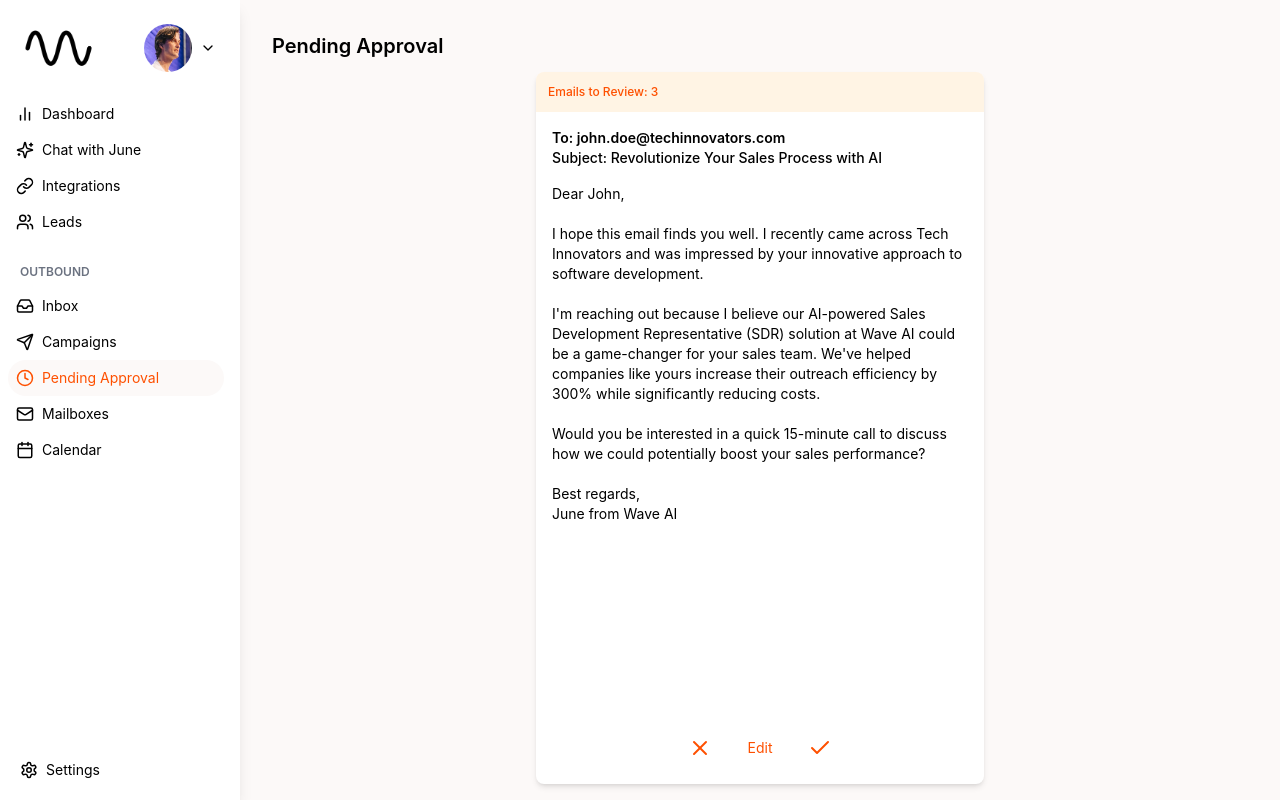
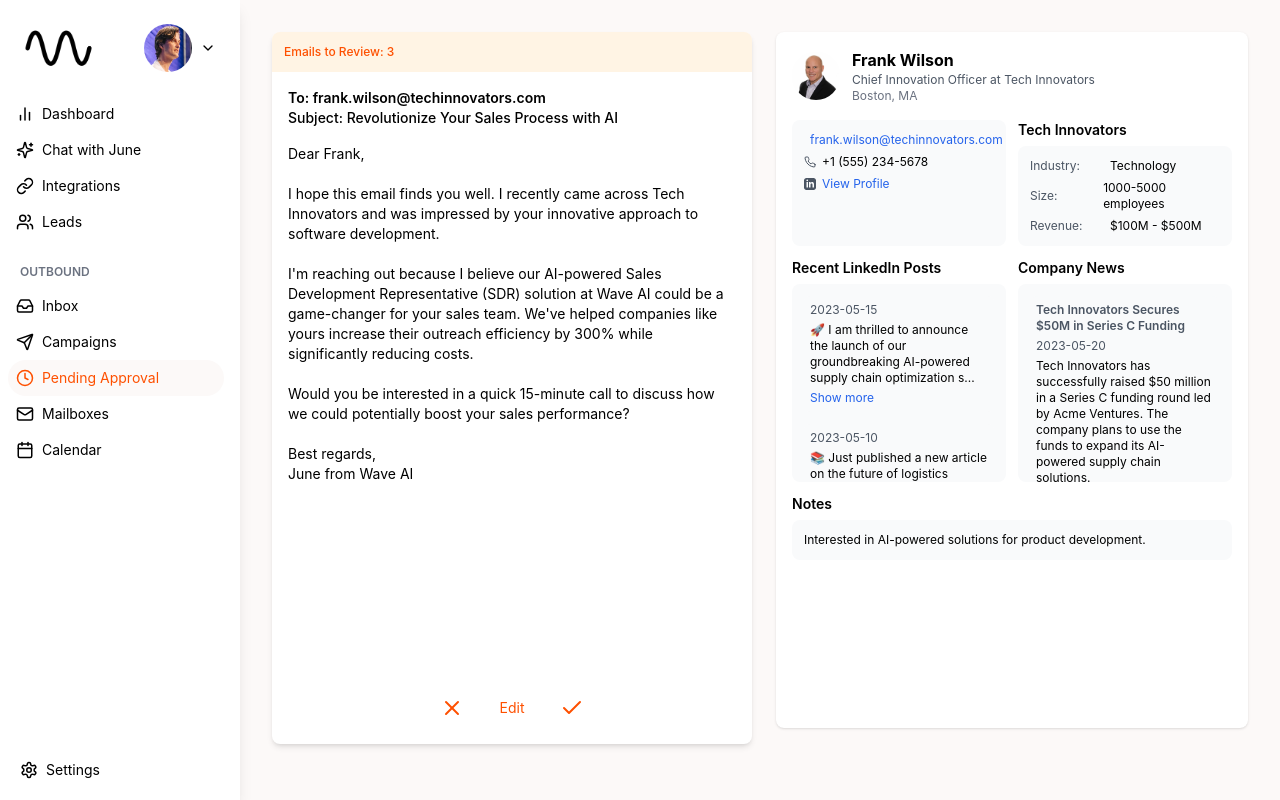
Before and after one commit to Louis2B2G/cubebase, a React (Create React App) app: page / in a window 1280 px wide. Both pictures are taken after a click on the element "Pending Approval". Built offline with nearby package versions, Linux system fonts and the light colour scheme.

Commit message:
big changes

```diff
--- a/src/components/CompanyNews.tsx
+++ b/src/components/CompanyNews.tsx
@@ -7,14 +7,14 @@
 
 const CompanyNews: React.FC<CompanyNewsProps> = ({ news }) => {
   return (
-    <div className="space-y-4">
+    <div className="space-y-3">
       {news.map((article, index) => (
-        <div key={index} className="bg-gray-50 p-4 rounded-lg">
-          <h4 className="font-semibold mb-2">{article.title}</h4>
-          <p className="text-sm text-gray-600 mb-2">{article.date}</p>
-          <p className="text-sm">{article.summary}</p>
-          <a href={article.url} target="_blank" rel="noopener noreferrer" className="text-blue-600 hover:underline text-sm">
-            Read more
+        <div key={index} className="bg-gray-50 p-1.5 rounded-lg">
+          <h4 className="font-semibold text-gray-600 mb-1 text-xs">{article.title}</h4>
+          <p className="text-gray-600 mb-1 text-xs">{article.date}</p>
+          <p className="mb-1 text-xs">{article.summary}</p>
+          <a href={article.url} target="_blank" rel="noopener noreferrer" className="text-blue-600 hover:underline text-xs">
+            Show more
           </a>
         </div>
       ))}
--- a/src/components/LinkedInPosts.tsx
+++ b/src/components/LinkedInPosts.tsx
@@ -1,4 +1,4 @@
-import React, { useState } from 'react';
+import React from 'react';
 import { LinkedInPost } from '@/types/types'; // Adjust this import path as needed
 
 interface LinkedInPostsProps {
@@ -7,7 +7,7 @@
 
 const LinkedInPosts: React.FC<LinkedInPostsProps> = ({ posts }) => {
   // Define the maximum length for post content before truncation
-  const MAX_CONTENT_LENGTH = 150;
+  const MAX_CONTENT_LENGTH = 100;
 
   // Function to truncate content and add ellipsis
   const truncateContent = (content: string) => {
@@ -16,17 +16,17 @@
   };
 
   return (
-    <div className="space-y-4">
+    <div className="space-y-3">
       {posts.map((post, index) => (
-        <div key={index} className="bg-gray-50 p-4 rounded-md">
-          <p className="text-sm text-gray-600 mb-2">{post.date}</p>
-          <p>{truncateContent(post.content)}</p>
+        <div key={index} className="bg-gray-50 p-1.5 rounded-md">
+          <p className="text-gray-600 mb-1 text-xs">{post.date}</p>
+          <p className="text-xs">{truncateContent(post.content)}</p>
           {post.content.length > MAX_CONTENT_LENGTH && (
             <a
               href={post.link}
               target="_blank"
               rel="noopener noreferrer"
-              className="text-blue-600 hover:underline mt-2 inline-block"
+              className="text-blue-600 hover:underline mt-1 inline-block text-xs"
             >
               Show more
             </a>
--- a/src/components/ProspectDetails.tsx
+++ b/src/components/ProspectDetails.tsx
@@ -10,72 +10,73 @@
 
 const ProspectDetails: React.FC<ProspectDetailsProps> = ({ prospect }) => {
   return (
-    <div className="bg-white rounded-lg shadow p-6">
-      <div className="flex items-center mb-6">
-        <img src={prospect.avatar} alt={prospect.name} className="w-24 h-24 rounded-full mr-6" />
+    <div className="bg-white rounded-lg shadow p-4 h-full overflow-y-auto text-xs">
+      <div className="flex items-center mb-4">
+        <img src={prospect.avatar} alt={prospect.name} className="w-12 h-12 rounded-full mr-3" />
         <div>
-          <h2 className="text-2xl font-bold">{prospect.name}</h2>
-          <p className="text-lg text-gray-600">{prospect.title} at {prospect.company}</p>
-          <p className="text-gray-500">{prospect.location}</p>
+          <h2 className="text-base font-bold">{prospect.name}</h2>
+          <p className="text-gray-600 text-xs">{prospect.title} at {prospect.company}</p>
+          <p className="text-gray-500 text-xs">{prospect.location}</p>
         </div>
       </div>
-      <div className="grid grid-cols-2 gap-6">
-        <div>
-          <h3 className="text-lg font-semibold mb-4">Contact Information</h3>
-          <div className="bg-gray-50 rounded-md p-4 space-y-3">
+
+      <div className="grid grid-cols-2 gap-3 mb-3">
+        <div className="bg-gray-50 rounded-lg p-3 space-y-1.5">
           <div className="flex items-center">
-              <Mail className="w-6 h-6 text-gray-600 mr-4" />
-              <a href={`mailto:${prospect.email}`} className="font-medium text-blue-600 hover:underline">{prospect.email}</a>
+            <Mail className="w-3 h-3 text-gray-600 mr-1.5" />
+            <a href={`mailto:${prospect.email}`} className="text-blue-600 hover:underline text-xs">{prospect.email}</a>
           </div>
           <div className="flex items-center">
-              <Phone className="w-6 h-6 text-gray-600 mr-4" />
-              <a href={`tel:${prospect.phone}`} className="font-medium">{prospect.phone}</a>
+            <Phone className="w-3 h-3 text-gray-600 mr-1.5" />
+            <a href={`tel:${prospect.phone}`} className="text-xs">{prospect.phone}</a>
           </div>
           <div className="flex items-center">
-              <svg className="h-6 w-6 text-gray-600 mr-4" viewBox="0 0 24 24" fill="currentColor">
+            <svg className="h-3 w-3 text-gray-600 mr-1.5" viewBox="0 0 24 24" fill="currentColor">
               <path d="M19 0h-14c-2.761 0-5 2.239-5 5v14c0 2.761 2.239 5 5 5h14c2.762 0 5-2.239 5-5v-14c0-2.761-2.238-5-5-5zm-11 19h-3v-11h3v11zm-1.5-12.268c-.966 0-1.75-.79-1.75-1.764s.784-1.764 1.75-1.764 1.75.79 1.75 1.764-.783 1.764-1.75 1.764zm13.5 12.268h-3v-5.604c0-3.368-4-3.113-4 0v5.604h-3v-11h3v1.765c1.396-2.586 7-2.777 7 2.476v6.759z"/>
             </svg>
-              <a href={prospect.linkedIn} className="font-medium text-blue-600 hover:underline" target="_blank" rel="noopener noreferrer">
+            <a href={prospect.linkedIn} className="text-blue-600 hover:underline text-xs" target="_blank" rel="noopener noreferrer">
               View Profile
             </a>
           </div>
         </div>
-        </div>
+
         <div>
-          <h3 className="text-lg font-semibold mb-4">Company Information</h3>
-          <div className="bg-gray-50 rounded-md p-4 space-y-3">
+          <h3 className="text-sm font-semibold mb-1.5">{prospect.company}</h3>
+          <div className="bg-gray-50 rounded-lg p-3 space-y-1.5">
             <div className="flex items-center">
-              <span className="text-gray-600 w-32">Industry:</span>
-              <span className="font-medium">{prospect.industry}</span>
+              <span className="text-gray-600 w-20 text-xs">Industry:</span>
+              <span className="text-xs">{prospect.industry}</span>
             </div>
             <div className="flex items-center">
-              <span className="text-gray-600 w-32">Company Size:</span>
-              <span className="font-medium">{prospect.companySize}</span>
+              <span className="text-gray-600 w-20 text-xs">Size:</span>
+              <span className="text-xs">{prospect.companySize}</span>
             </div>
             <div className="flex items-center">
-              <span className="text-gray-600 w-32">Revenue:</span>
-              <span className="font-medium">{prospect.revenue}</span>
+              <span className="text-gray-600 w-20 text-xs">Revenue:</span>
+              <span className="text-xs">{prospect.revenue}</span>
             </div>
           </div>
         </div>
       </div>
-      <div className="mt-6 grid grid-cols-2 gap-6">
-        <div className="flex flex-col h-[400px]">
-          <h3 className="text-lg font-semibold mb-2">Recent LinkedIn Posts</h3>
-          <div className="bg-gray-50 rounded-md p-4 flex-grow overflow-y-auto">
+
+      <div className="grid grid-cols-2 gap-3 mb-3">
+        <div className="flex flex-col h-56">
+          <h3 className="text-sm font-semibold mb-1.5">Recent LinkedIn Posts</h3>
+          <div className="bg-gray-50 rounded-lg p-3 flex-grow overflow-y-auto">
             <LinkedInPosts posts={prospect.linkedInPosts} />
           </div>
         </div>
-        <div className="flex flex-col h-[400px]">
-          <h3 className="text-lg font-semibold mb-2">Company News</h3>
-          <div className="bg-gray-50 rounded-md p-4 flex-grow overflow-y-auto">
+        <div className="flex flex-col h-56">
+          <h3 className="text-sm font-semibold mb-1.5">Company News</h3>
+          <div className="bg-gray-50 rounded-lg p-3 flex-grow overflow-y-auto">
             <CompanyNews news={prospect.companyNews} />
           </div>
         </div>
       </div>
-      <div className="mt-6">
-        <h3 className="text-lg font-semibold mb-2">Notes</h3>
-        <p>{prospect.notes}</p>
+
+      <div>
+        <h3 className="text-sm font-semibold mb-1.5">Notes</h3>
+        <p className="bg-gray-50 rounded-lg p-3 text-xs">{prospect.notes}</p>
       </div>
     </div>
   );
--- a/src/components/ProspectList.tsx
+++ b/src/components/ProspectList.tsx
@@ -16,6 +16,7 @@
   selectedProspect
 }) => {
   return (
+    <div className="h-[calc(100vh-200px)] overflow-y-auto">
       <div className="space-y-6">
         <ul className="space-y-4">
           {prospects.map((prospect) => (
@@ -66,6 +67,7 @@
           ))}
         </ul>
       </div>
+    </div>
   );
 };
 
--- a/src/pages/Pending.tsx
+++ b/src/pages/Pending.tsx
@@ -1,16 +1,24 @@
 import React, { useState, useEffect } from 'react';
-import { PendingEmail, generatePendingEmails } from '@/types/mockData';
+import { PendingEmail, generatePendingEmails, generateProspects } from '@/types/mockData';
+import { Prospect } from '@/types/types';
 import { motion, AnimatePresence, PanInfo } from 'framer-motion';
+import ProspectDetails from '@/components/ProspectDetails';
+
 
 const Pending: React.FC = () => {
   const [pendingEmails, setPendingEmails] = useState<PendingEmail[]>([]);
   const [currentEmail, setCurrentEmail] = useState<PendingEmail | null>(null);
   const [isEditing, setIsEditing] = useState(false);
+  const [prospects, setProspects] = useState<Prospect[]>([]);
+  const [currentProspect, setCurrentProspect] = useState<Prospect | null>(null);
 
   useEffect(() => {
     const emails = generatePendingEmails();
+    const allProspects = generateProspects();
     setPendingEmails(emails);
+    setProspects(allProspects);
     setCurrentEmail(emails[0]);
+    setCurrentProspect(allProspects.find(p => p.id === emails[0].prospectId) || null);
   }, []);
 
   const handleDragEnd = (info: PanInfo) => {
@@ -23,12 +31,12 @@
 
   const handleApprove = () => {
     setPendingEmails((prev) => prev.slice(1));
-    setCurrentEmail(pendingEmails[1] || null);
+    updateCurrentEmailAndProspect(pendingEmails[1] || null);
   };
 
   const handleReject = () => {
     setPendingEmails((prev) => prev.slice(1));
-    setCurrentEmail(pendingEmails[1] || null);
+    updateCurrentEmailAndProspect(pendingEmails[1] || null);
   };
 
   const handleEdit = () => {
@@ -49,6 +57,16 @@
     }
   };
 
+  const updateCurrentEmailAndProspect = (email: PendingEmail | null) => {
+    setCurrentEmail(email);
+    if (email) {
+      const prospect = prospects.find(p => p.id === email.prospectId);
+      setCurrentProspect(prospect || null);
+    } else {
+      setCurrentProspect(null);
+    }
+  };
+
   if (pendingEmails.length === 0) {
     return (
       <div className="h-full bg-[#fcf9f8] flex items-center justify-center">
@@ -63,10 +81,10 @@
   }
 
   return (
-    <div className="h-full bg-[#fcf9f8] p-4">
-      <h1 className="text-xl font-semibold mb-3 text-black">Pending Approval</h1>
-      <div className="max-w-md mx-auto bg-white rounded-lg shadow-md overflow-hidden">
-        <div className="p-3 bg-[#fff4e4] hover:bg-[#ffe8cc] text-[#fe5000]  text-xs font-medium">
+    <div className="h-full bg-[#fcf9f8] p-4 flex">
+      <div className="w-1/2 pr-2">
+        <div className="bg-white rounded-lg shadow-md overflow-hidden">
+          <div className="p-3 bg-[#fff4e4] hover:bg-[#ffe8cc] text-[#fe5000] text-xs font-medium">
             Emails to Review: {pendingEmails.length}
           </div>
           <div className="relative h-[calc(100vh-200px)] overflow-hidden">
@@ -159,6 +177,10 @@
           </div>
         </div>
       </div>
+      <div className="w-1/2 pl-4 mb-10">
+        {currentProspect && <ProspectDetails prospect={currentProspect} />}
+      </div>
+    </div>
   );
 };
 
--- a/src/types/mockData.ts
+++ b/src/types/mockData.ts
@@ -1,5 +1,4 @@
-import { KPI, Activity, Conversation } from '@/types/types';
-import { Prospect, LinkedInPost, NewsArticle } from './types';
+import { KPI, Activity, Conversation, Prospect, LinkedInPost, NewsArticle } from '@/types/types';
 
 export const generateKPIs = (): KPI => ({
   totalProspects: Math.floor(Math.random() * 10000),
@@ -304,15 +303,17 @@
   subject: string;
   body: string;
   recipientCompany: string;
+  prospectId: string; // Add this line
 }
 
 export function generatePendingEmails(): PendingEmail[] {
+  const prospects = generateProspects();
   return [
     {
       id: '1',
-      recipient: 'john.doe@techinnovators.com',
+      recipient: 'frank.wilson@techinnovators.com',
       subject: 'Revolutionize Your Sales Process with AI',
-      body: `Dear John,
+      body: `Dear Frank,
 
 I hope this email finds you well. I recently came across Tech Innovators and was impressed by your innovative approach to software development.
 
@@ -322,13 +323,14 @@
 
 Best regards,
 June from Wave AI`,
-      recipientCompany: 'Tech Innovators'
+      recipientCompany: 'Tech Innovators',
+      prospectId: '1' // Add this line
     },
     {
       id: '2',
-      recipient: 'sarah.smith@globalsolutions.com',
+      recipient: 'grace.taylor@globalsolutions.com',
       subject: 'Enhance Your Sales Outreach with AI',
-      body: `Hi Sarah,
+      body: `Hi Grace,
 
 I hope you're having a great week. I've been following Global Solutions' recent expansion into new markets and wanted to congratulate you on your success.
 
@@ -338,13 +340,14 @@
 
 Looking forward to hearing from you,
 June from Wave AI`,
-      recipientCompany: 'Global Solutions'
+      recipientCompany: 'Global Solutions',
+      prospectId: '2' // Add this line
     },
     {
       id: '3',
-      recipient: 'mike.johnson@futurecorp.com',
+      recipient: 'henry.davis@futurecorp.com',
       subject: 'AI-Powered Sales Outreach for Future Corp',
-      body: `Hello Mike,
+      body: `Hello Henry,
 
 I trust this email finds you in good spirits. I've been keeping an eye on Future Corp's innovative work in the finance sector and I'm truly impressed by your forward-thinking approach.
 
@@ -354,7 +357,8 @@
 
 Best regards,
 June from Wave AI`,
-      recipientCompany: 'Future Corp'
+      recipientCompany: 'Future Corp',
+      prospectId: '3' // Add this line
     }
   ];
 }
```
Lines whose indentation alone changed are shown as unchanged.
